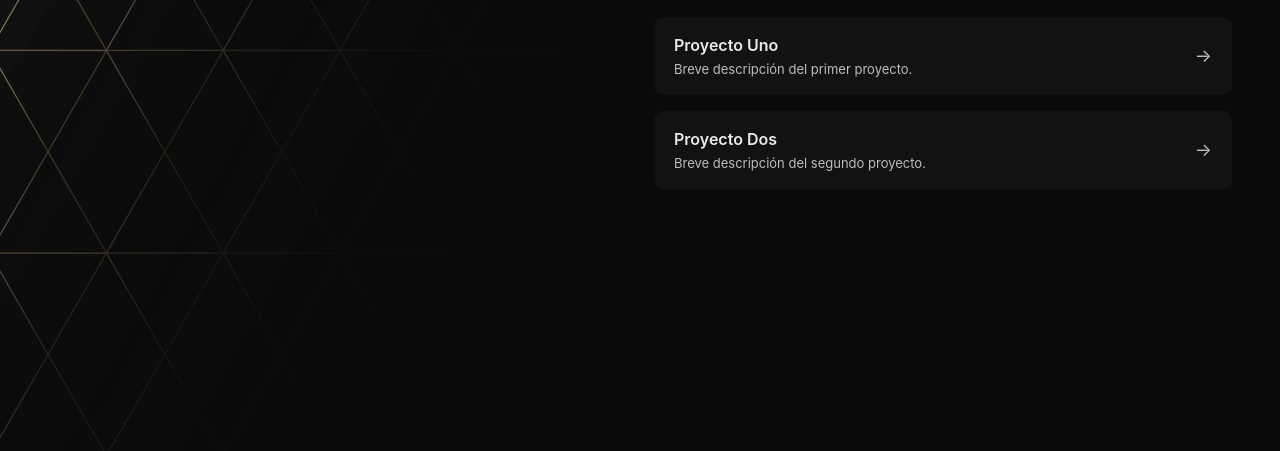
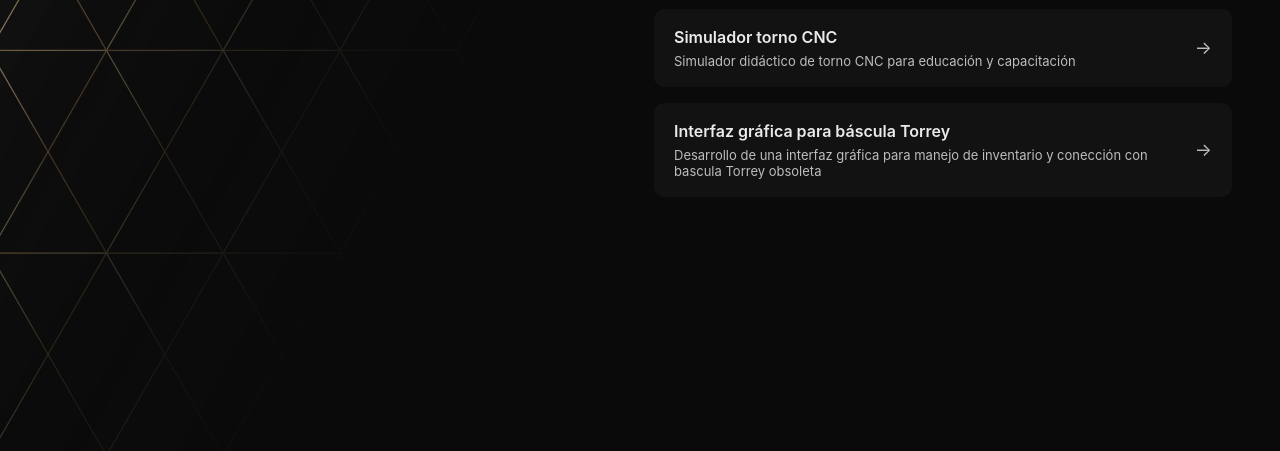
Before and after one commit to Firewood37/Portafolio, a plain HTML site: page index.html in a window 1280 px wide. Shown: the part 349-800 px from the top of the page. Drawn offline with Linux system fonts and the light colour scheme.

Commit message:
index.html

```diff
--- a/index.html
+++ b/index.html
@@ -22,16 +22,16 @@
       <section class="projects" aria-label="Lista de proyectos personales">
         <a class="project" href="simulador.html" target="_blank" rel="noopener noreferrer">
           <div class="meta">
-            <div class="title">Proyecto Uno</div>
-            <div class="desc">Breve descripción del primer proyecto.</div>
+            <div class="title">Simulador torno CNC</div>
+            <div class="desc">Simulador didáctico de torno CNC para educación y capacitación</div>
           </div>
           <div class="arrow">→</div>
         </a>
 
         <a class="project" href="bascula.html" target="_blank" rel="noopener noreferrer">
           <div class="meta">
-            <div class="title">Proyecto Dos</div>
-            <div class="desc">Breve descripción del segundo proyecto.</div>
+            <div class="title">Interfaz gráfica para báscula Torrey</div>
+            <div class="desc">Desarrollo de una interfaz gráfica para manejo de inventario y conección con bascula Torrey obsoleta</div>
           </div>
           <div class="arrow">→</div>
         </a>
@@ -39,4 +39,5 @@
     </main>
   </div>
 </body>
+
 </html>
```
